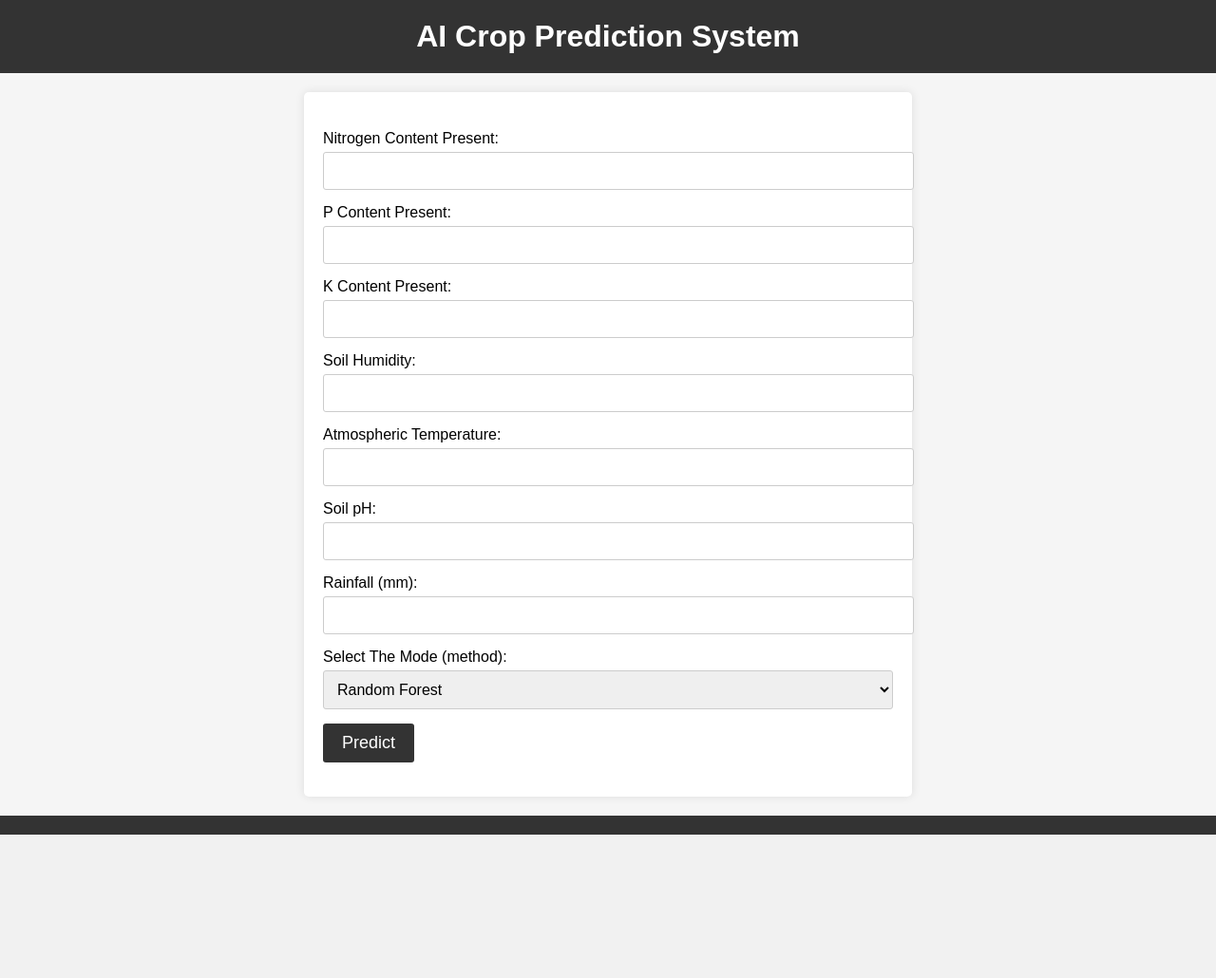
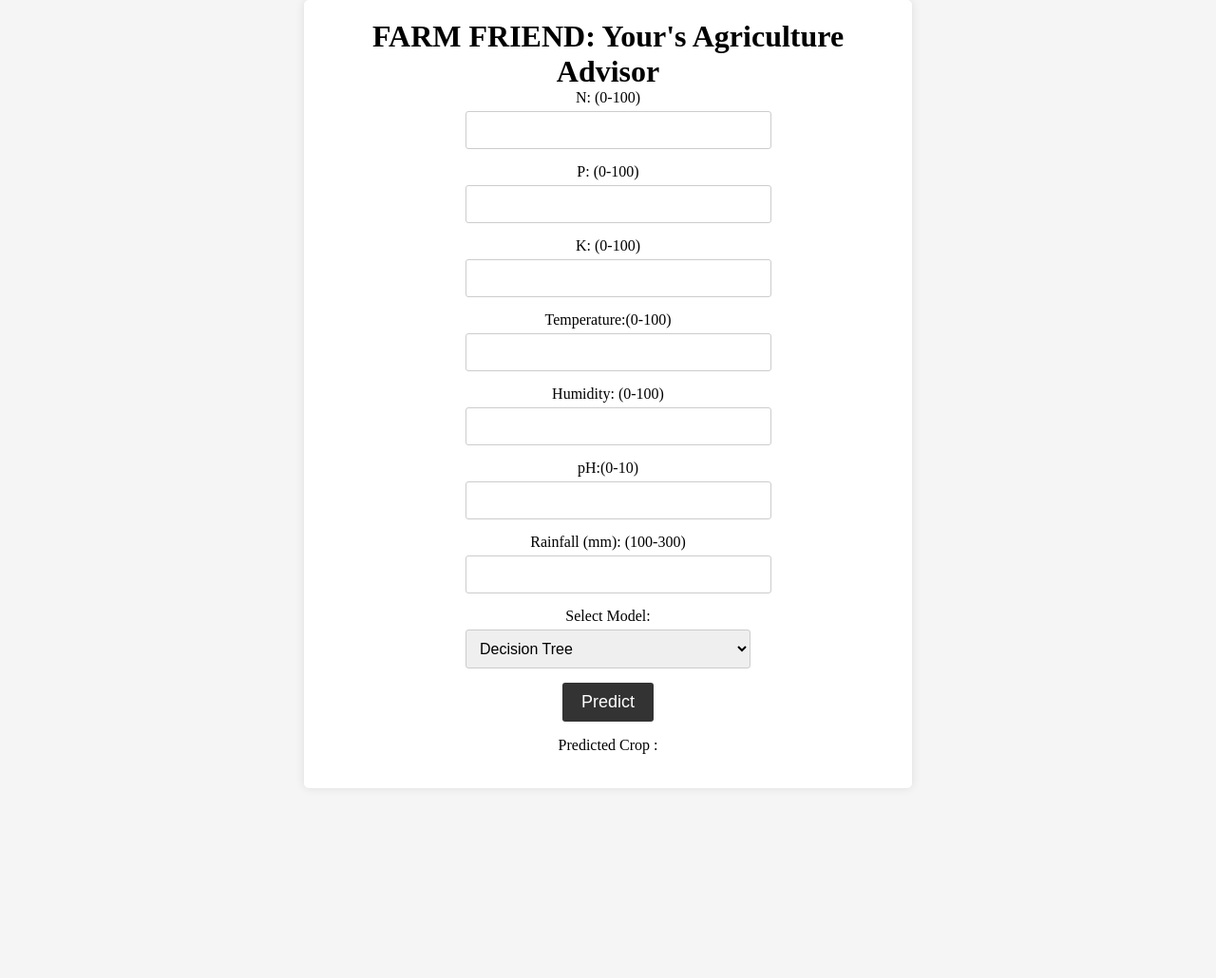
Before and after one commit to Anivs00/Farm-Friend, a Flask app: page / in a window 1280 px wide. Shown: the whole page at 95% size. Before the commit the page ends 879 px from the top, so only its background shows below. Run offline with Flask 3, Linux system fonts and the light colour scheme; a map, chart or similar area stays blank.

Commit message:
Update index.html

```diff
--- a/CPS/templates/index.html
+++ b/CPS/templates/index.html
@@ -3,14 +3,35 @@
 <head>
     <meta charset="UTF-8">
     <meta name="viewport" content="width=device-width, initial-scale=1.0">
-    <title>CPS</title>
-    <style>
+    <script src="https://cdn.jsdelivr.net/npm/chart.js"></script>
+    <title>FARM FRIEND</title>
+<style>
         body {
-            font-family: Arial, sans-serif;
+            display: flex;
+            flex-direction: column;
+            align-items: center;
+            justify-content: center;
+
+            margin: 0;
             background-color: #f5f5f5;
-            margin: 0;
-            padding: 0;
         }
+
+        .main-div {
+            text-align: center;
+            max-width: 600px;
+            padding: 20px;
+            background-color: white;
+            border-radius: 5px;
+            box-shadow: 0 0 10px rgba(0, 0, 0, 0.1);
+        }
+
+        form {
+            width: 100%;
+            max-width: 300px;
+            margin: 0 auto;
+        }
+
+
 
         header {
             background-color: #333;
@@ -21,19 +42,6 @@
 
         h1 {
             margin: 0;
-        }
-
-        main {
-            max-width: 600px;
-            margin: 20px auto;
-            padding: 20px;
-            background-color: white;
-            border-radius: 5px;
-            box-shadow: 0 0 10px rgba(0, 0, 0, 0.1);
-        }
-
-        form {
-            margin-top: 20px;
         }
 
         label {
@@ -51,7 +59,7 @@
             font-size: 16px;
         }
 
-        button[type="submit"] {
+        button {
             background-color: #333;
             color: white;
             padding: 10px 20px;
@@ -61,8 +69,8 @@
             cursor: pointer;
         }
 
-        button[type="submit"]:hover {
-            background-color: #555;
+        button:hover {
+            background-color: #DC143C ;
         }
 
         footer {
@@ -71,71 +79,99 @@
             background-color: #333;
             color: white;
         }
+
+        #prediction{
+            text-transform: uppercase;
+        }
+
+
     </style>
 </head>
 <body>
-    <header>
-        <h1>AI Crop Prediction System</h1>
-    </header>
-    <main>
-        <form action="/predict" method="POST">
-            <label for="nitrogen-content">Nitrogen Content Present:</label>
-            <input type="number" id="nitrogen-content" name="n" step="any" min="0">
+    <div class="main-div">
+        <h1>FARM FRIEND: Your's Agriculture Advisor</h1>
+        <form id="prediction-form">
+            <label for="n">N: (0-100)</label>
+            <input type="number" name="n">
+            <label for="p">P: (0-100)</label>
+            <input type="number" name="p">
+            <label for="k">K: (0-100)</label>
+            <input type="number" name="k">
+            <label for="temperature">Temperature:(0-100)</label>
+            <input type="number" name="temperature">
+            <label for="humidity">Humidity: (0-100)</label>
+            <input type="number" name="humidity">
+            <label for="ph">pH:(0-10)</label>
+            <input type="number" name="ph">
+            <label for="rainfall">Rainfall (mm): (100-300)</label>
+            <input type="number" name="rainfall">
+            <label for="model_choice">Select Model:</label>
+            <select name="model_choice">
+                <option value="decision_tree">Decision Tree</option>
+                <option value="random_forest">Randoms Forest</option>
+            </select>
+            <button type="button" id="predict-button">Predict</button>
+        </form>
+        <div id="result">
+            <p><span id="accuracy"></span></p>
+            <p>Predicted Crop : <span id="prediction"></span></p>
+        </div>
+    </div>
 
-            <label for="phosphorus-content">P Content Present:</label>
-            <input type="number" id="phosphorus-content" name="p" step="any" min="0">
+    <canvas id="accuracy-chart" width="400" height="200"></canvas>
 
-            <label for="potassium-content">K Content Present:</label>
-            <input type="number" id="potassium-content" name="k" step="any" min="0">
 
-            <label for="soil-humidity">Soil Humidity:</label>
-            <input type="number" id="soil-humidity" name="humidity" step="any" min="0">
+    <script>
+        document.getElementById('predict-button').addEventListener('click', function () {
+            var formData = new FormData(document.getElementById('prediction-form'));
+            var model_choice = formData.get('model_choice');
 
-            <label for="atmospheric-temp">Atmospheric Temperature:</label>
-            <input type="number" id="atmospheric-temp" name="temperature" step="any" min="0">
+            fetch('/predict', {
+                method: 'POST',
+                body: formData
+            })
+            .then(response => response.json())
+            .then(data => {
+                document.getElementById('prediction').textContent = data.prediction;
 
-            <label for="ph">Soil pH:</label>
-            <input type="number" id="ph" name="ph" step="any" min="0">
 
-            <label for="rainfall">Rainfall (mm):</label>
-            <input type="number" id="rainfall" name="rainfall" step="any" min="0">
 
-            <label for="prediction-mode">Select The Mode (method):</label>
-            <select id="prediction-mode" name="prediction-mode">
-                <option value="random-forest">Random Forest</option>
-                <option value="decision-tree">Decision Tree</option>
-            </select>
 
-            <!-- Add more input fields and other elements here as needed -->
+                if (model_choice === 'decision_tree') {
+                    document.getElementById('accuracy').textContent = 'Model Accuracy (Decision Tree): ' + data.accuracy;
+                    document.getElementById('prediction').textContent = data.prediction;
 
-            <button type="submit">Predict</button>
-        </form>
+                    // Update the chart
+                    updateAccuracyChart(data.accuracy);
 
-        <p id="predictionResult"></p>
+                }
+                else
+                {
+                    document.getElementById('accuracy').textContent = 'Model Accuracy (Random Forest): ' + data.accuracy;
+                    document.getElementById('prediction').textContent = data.prediction;
 
-        <script>
-            document.querySelector('form').addEventListener('submit', function (e) {
-                e.preventDefault();
+                    // Update the chart
+                    updateAccuracyChart(data.accuracy);
 
-                // Collect form data
-                const formData = new FormData(this);
+                }
+            });
 
-                // Send a POST request to your Flask server
-                fetch('/predict', {
-                    method: 'POST',
-                    body: formData
-                })
-                .then(response => response.json())
-                .then(data => {
-                    // Update the prediction result on the page
-                    document.getElementById('predictionResult').textContent = `Predicted Crop Label: ${data.prediction}`;
-                });
-            });
-        </script>
+        });
 
-    </main>
-    <footer>
-        <!-- Add footer content here -->
-    </footer>
+        // Function to update the accuracy chart
+        function updateAccuracyChart(modelAccuracy) {
+            // Extract model names and accuracy values from the data
+            var modelNames = Object.keys(modelAccuracy);
+            var accuracyValues = Object.values(modelAccuracy);
+
+            // Update the chart's data
+            accuracyChart.data.labels = modelNames;
+            accuracyChart.data.datasets[0].data = accuracyValues;
+
+            // Update the chart
+            accuracyChart.update();
+        }
+    </script>
+
 </body>
 </html>
```
